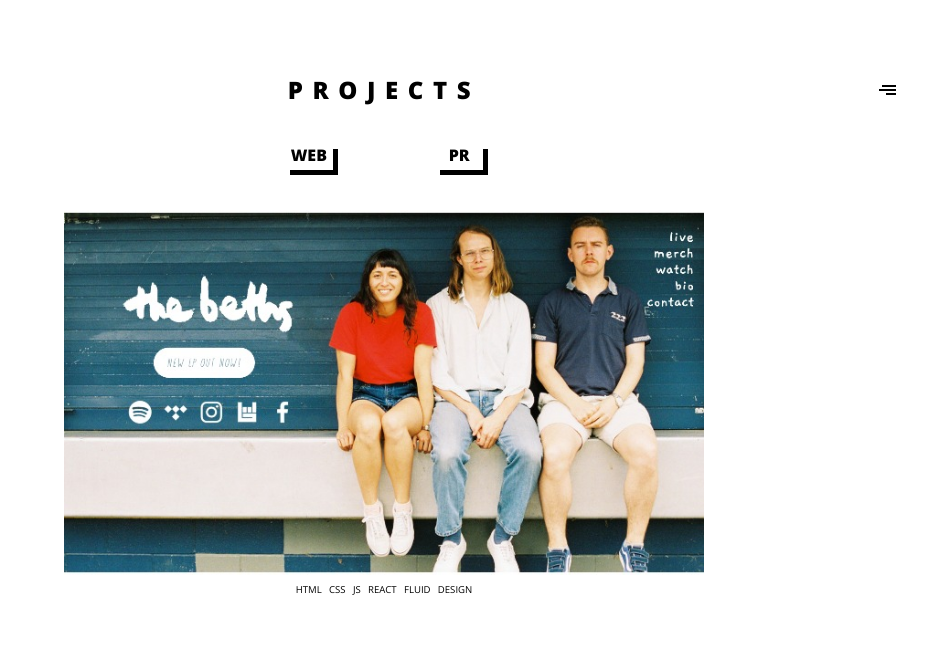
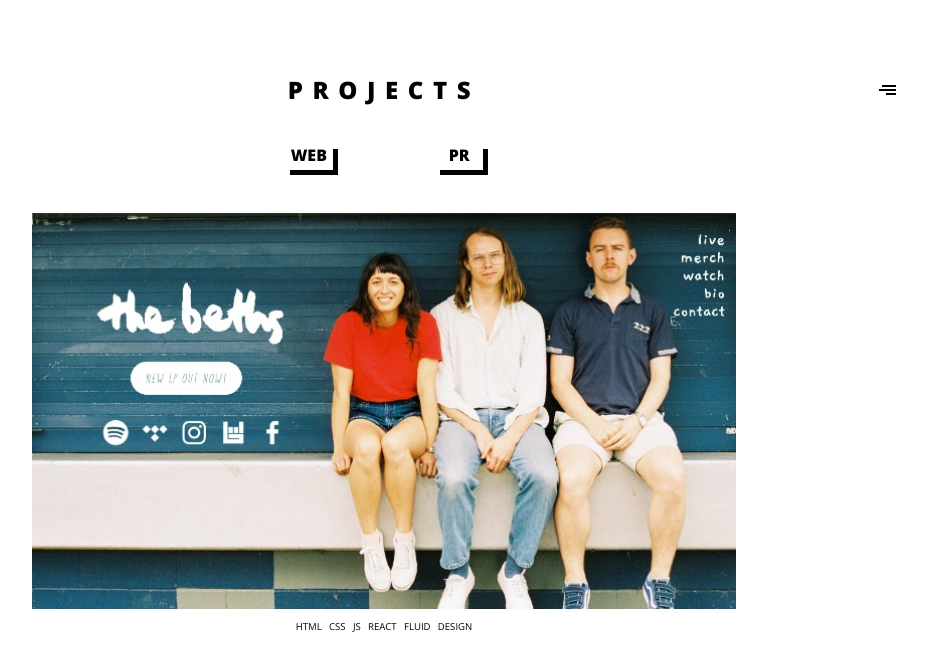
Before and after one commit to garyunyoung/portfolio, a React (Create React App) app: page /projects in a window 1280 px wide. Shown: the top 670 px of the page, without its empty margins (256-1183 px from the left). Built offline with nearby package versions, Linux system fonts and the light colour scheme.

Commit message:
Adjust project image spacing and descriptions

```diff
--- a/src/ProjectSection.scss
+++ b/src/ProjectSection.scss
@@ -6,7 +6,7 @@
     justify-content: center;
 
     .project__image {
-        width: 50vw;
+        width: 55vw;
         margin-bottom: 1vh;
     }
 
--- a/src/Projects.js
+++ b/src/Projects.js
@@ -13,9 +13,9 @@
     this.state = {
       projects: [
         { img: beths, info: "html css js react fluid design", category: "web" },
-        { img: splore, info: '', category: "pr" },
-        { img: nats, info: '', category: "pr" },
-        { img: scj, info:'', category: "pr" },
+        { img: splore, info: 'press intern', category: "pr" },
+        { img: nats, info: 'event manager', category: "pr" },
+        { img: scj, info:'event coordinator', category: "pr" },
       ],
       filter: "web"
     };
--- a/src/Projects.scss
+++ b/src/Projects.scss
@@ -1,13 +1,12 @@
 .projects {
-  height: 100%;
   display: flex;
   justify-content: center;
   align-items: center;
 
   .projects__container {
     background-color: white;
-    height: 80%;
     width: 80vw;
+    min-height: 100vh;
     display: flex;
     flex-flow: column;
   }
@@ -21,7 +20,7 @@
   list-style: none;
   display: flex;
   justify-content: center;
-  margin: 8vh 0 5vh 0;
+  margin: 18vh 0 5vh 0;
 
   .projects__nav__item {
     width: 3em;
```
